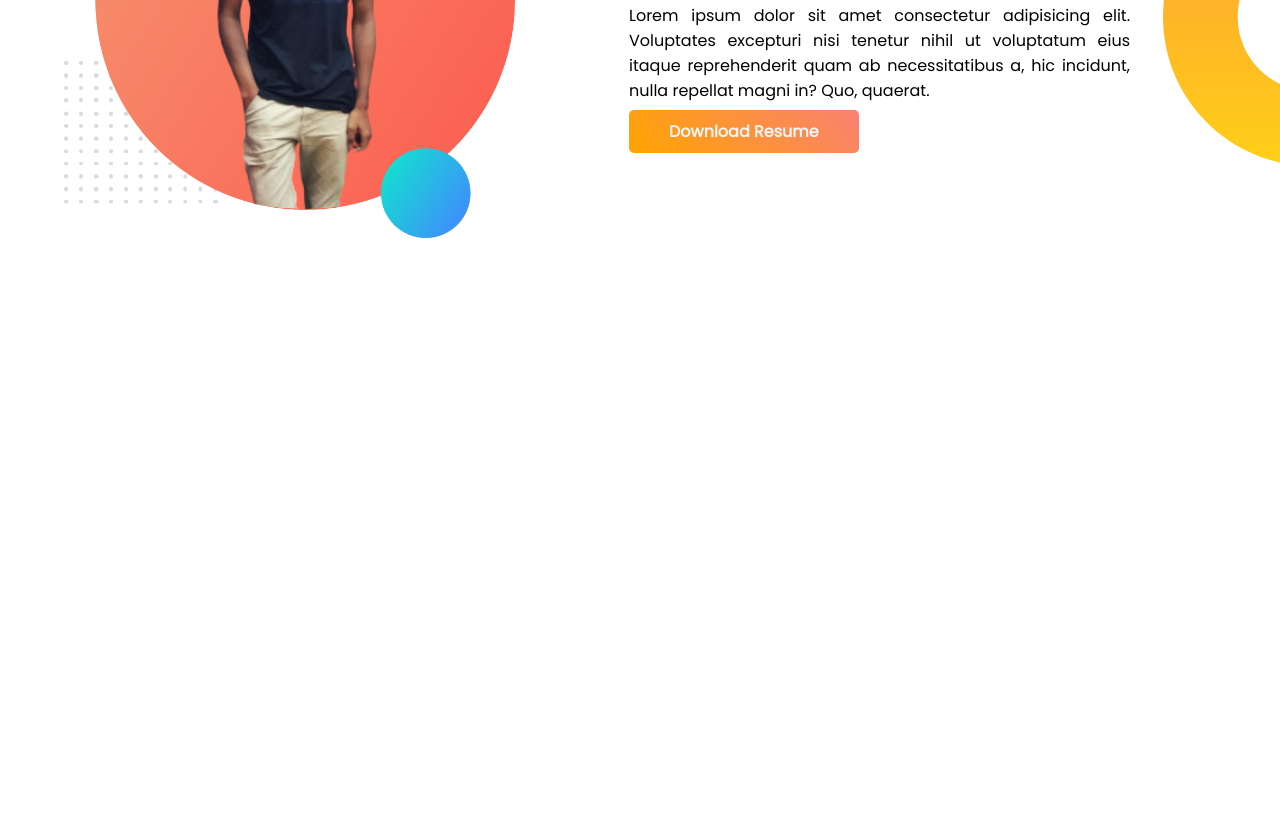
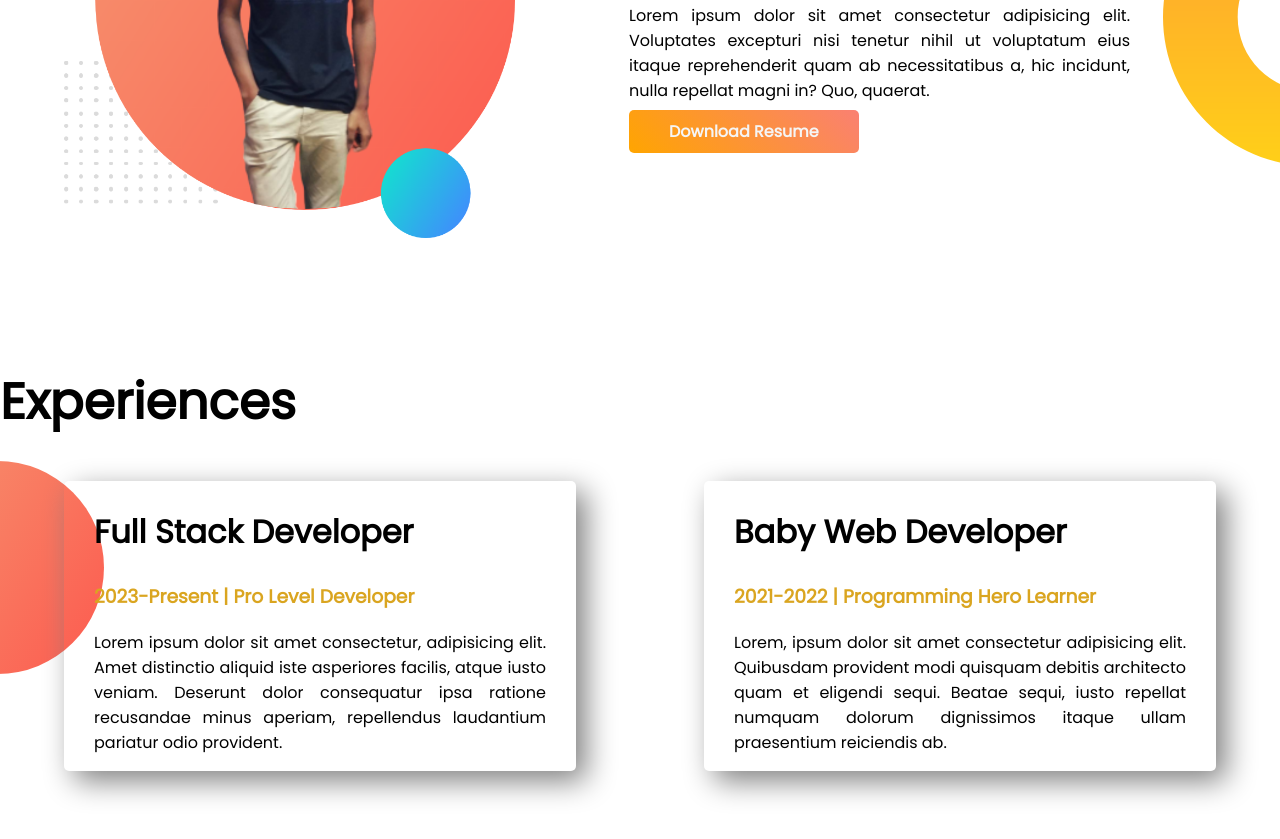
Before and after one commit to Wahidul505/developer-portfolio, a plain HTML site: page index.html in a window 1280 px wide. Shown: the part 835-1674 px from the top of the page. Before the commit the page ends 1200 px from the top, so only its background shows below. Drawn offline with Linux system fonts and the light colour scheme.

Commit message:
taking a break

```diff
--- a/index.html
+++ b/index.html
@@ -14,10 +14,10 @@
 </head>
 
 <body>
-  <section class="top-section">
+  <section class="top-section section-flex">
     <div class="half-width">
       <h1>Welcome To</h1>
-      <h1> <span class="special">Wahidul Alam's</span> World </h1>
+      <h1> <span class="attractive">Wahidul Alam's</span> World </h1>
       <h3>Dreamer and Web Developer</h3>
       <p>Lorem ipsum dolor sit amet consectetur adipisicing elit. Ex corporis, cumque possimus repellat dolores esse
         quae delectus architecto blanditiis. Reprehenderit aut vitae beatae. Vitae odit in praesentium numquam ut quo.
@@ -29,7 +29,7 @@
     </div>
   </section>
 
-  <section class="middle-section">
+  <section class="middle-section section-flex">
     <div class="half-width">
       <img src="image-files/my-bg1.png" alt="">
     </div>
@@ -46,6 +46,31 @@
 
 
 
+  <section class="bottom-section">
+    <h1>Experiences</h1>
+    <div class="section-flex">
+      <div class="experience-item">
+        <h2>Full Stack Developer</h2>
+        <h3 class="attractive">2023-Present | Pro Level Developer</h3>
+        <p>Lorem ipsum dolor sit amet consectetur, adipisicing elit. Amet distinctio aliquid iste asperiores facilis,
+          atque iusto veniam. Deserunt dolor consequatur ipsa ratione recusandae minus aperiam, repellendus laudantium
+          pariatur odio provident.</p>
+      </div>
+      <div class="experience-item">
+        <h2>Baby Web Developer</h2>
+        <h3 class="attractive">2021-2022 | Programming Hero Learner</h3>
+        <p>Lorem, ipsum dolor sit amet consectetur adipisicing elit. Quibusdam provident modi quisquam debitis
+          architecto quam et eligendi sequi. Beatae sequi, iusto repellat numquam dolorum dignissimos itaque ullam
+          praesentium reiciendis ab.</p>
+      </div>
+    </div>
+
+  </section>
+
+
+
+
+
 </body>
 
 </html>
--- a/style.css
+++ b/style.css
@@ -5,10 +5,10 @@ body{
 h1{
   font-size: 50px;
 }
-.special{
+.attractive{
   color: goldenrod;
 }
-section{
+.section-flex{
   display: flex;
   margin-bottom: 120px;
 }
@@ -47,3 +47,19 @@ section{
 .middle-half-width{
   padding-right: 150px;
 }
+.experience-item{
+  width: 40%;
+  margin: 0 5% 0 5% ;
+  box-shadow: 10px 10px 30px gray;
+  border-radius: 5px;
+  padding: 0px 30px;
+  text-align: justify;
+}
+.experience-item h2{
+  font-size: 2em;
+}
+.bottom-section{
+  background-image: url(image-files/bottom-section.png);
+  background-repeat: no-repeat;
+  background-position: left;
+}
```
Also changed, not shown: image-files/bottom-section.png (added).
